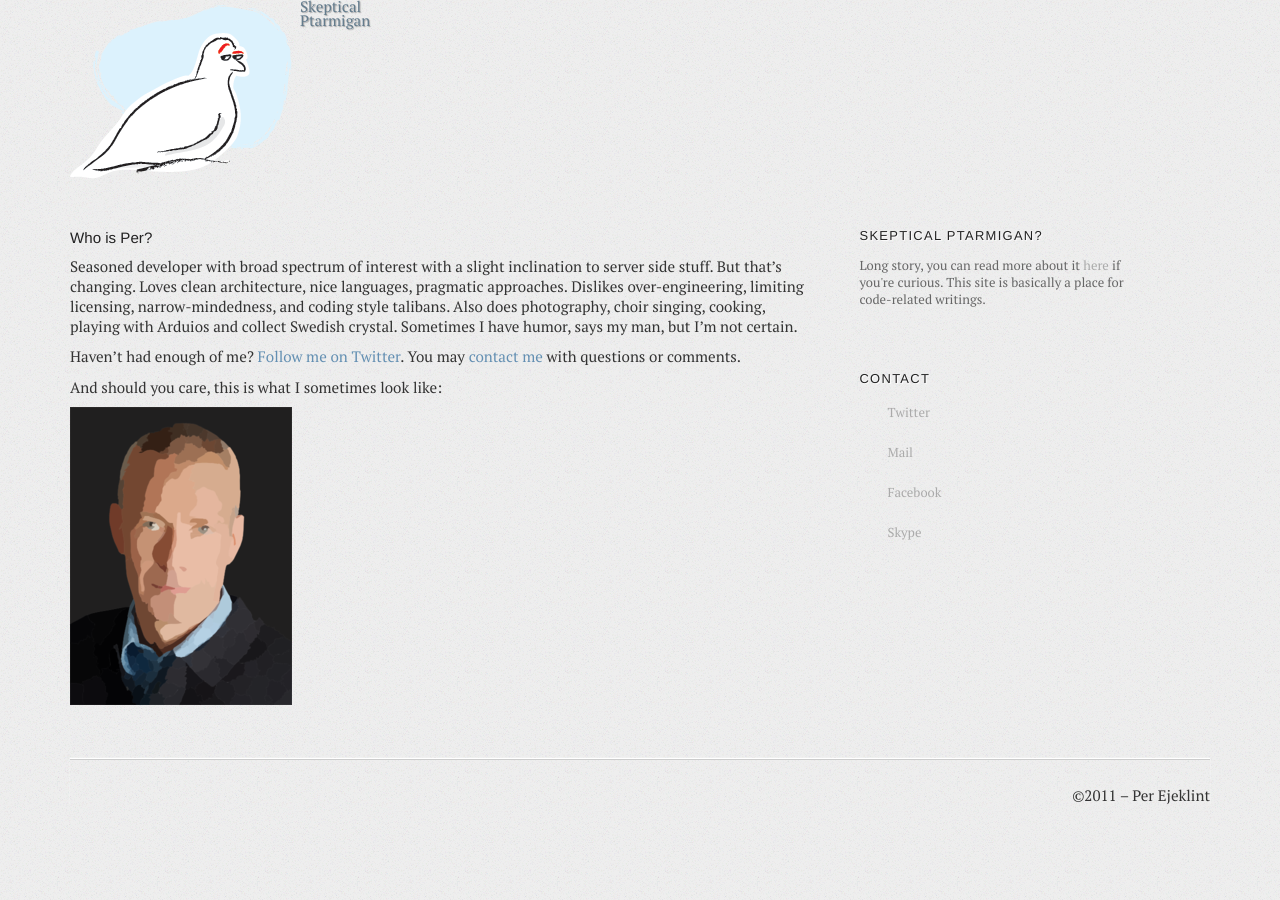
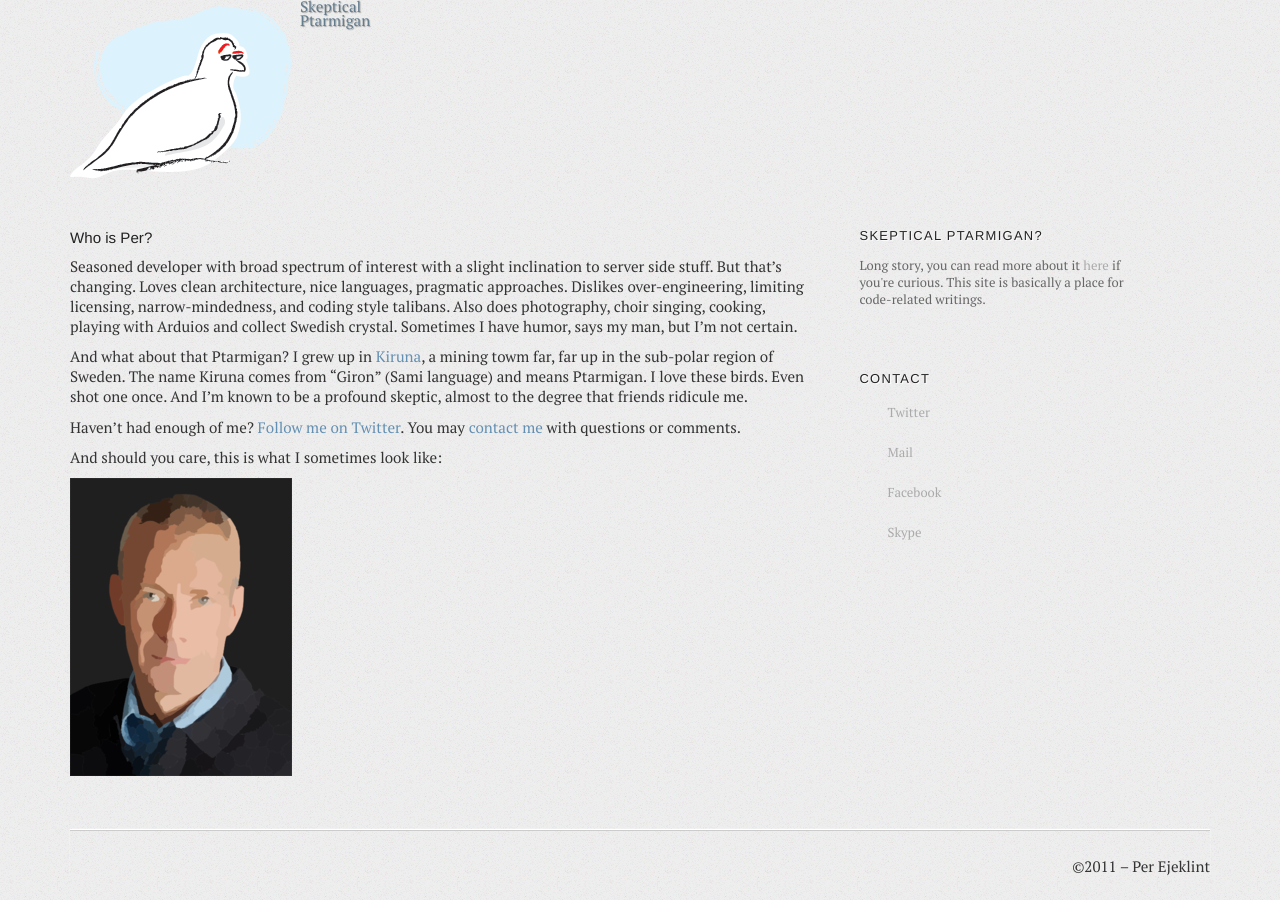
Before and after one commit to ejeklint/ejeklint.github.com, a Jekyll site: the page built from about.markdown, in a window 1280 px wide. Built offline with Jekyll 4.4.1, drawn with Linux system fonts in a browser that asks for light colours; nearby versions of some CDN libraries; library files that are not in the unit come from our copies.

Commit message:
Forgot about that Ptarmigan

```diff
--- a/about.markdown
+++ b/about.markdown
@@ -6,6 +6,8 @@ layout: default
 # Who is Per?
 
 Seasoned developer with broad spectrum of interest with a slight inclination to server side stuff. But that's changing. Loves clean architecture, nice languages, pragmatic approaches. Dislikes over-engineering, limiting licensing, narrow-mindedness, and coding style talibans. Also does photography, choir singing, cooking, playing with Arduios and collect Swedish crystal. Sometimes I have humor, says my man, but I'm not certain.
+
+And what about that Ptarmigan? I grew up in [Kiruna][kiruna], a mining towm far, far up in the sub-polar region of Sweden. The name Kiruna comes from "Giron" (Sami language) and means Ptarmigan. I love these birds. Even shot one once. And I'm known to be a profound skeptic, almost to the degree that friends ridicule me.
 
 Haven't had enough of me? [Follow me on Twitter][twitter]. You may [contact me][contact] with questions or comments.
 
@@ -16,3 +18,4 @@ And should you care, this is what I sometimes look like:
 [bacon]:   http://baconipsum.com/
 [twitter]: http://twitter.com/ejeklint
 [contact]: mailto:ejeklint@me.com
+[kiruna]:  http://en.wikipedia.org/wiki/Kiruna
```
